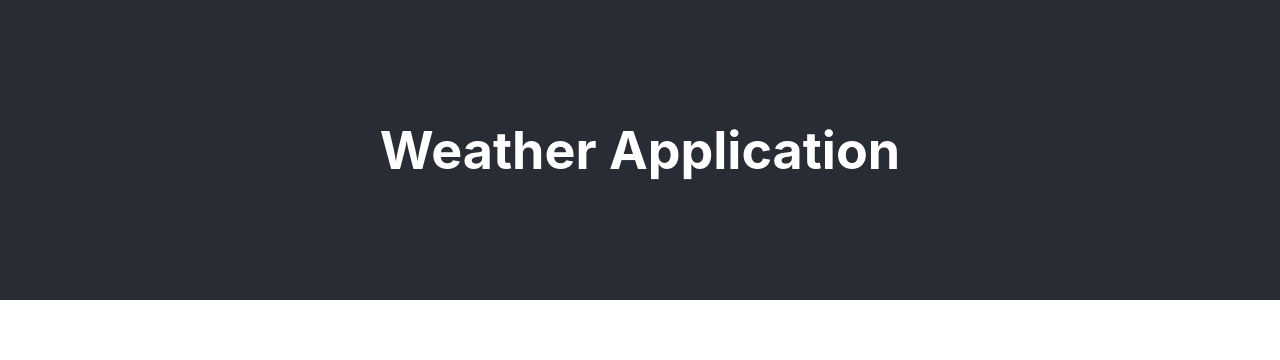
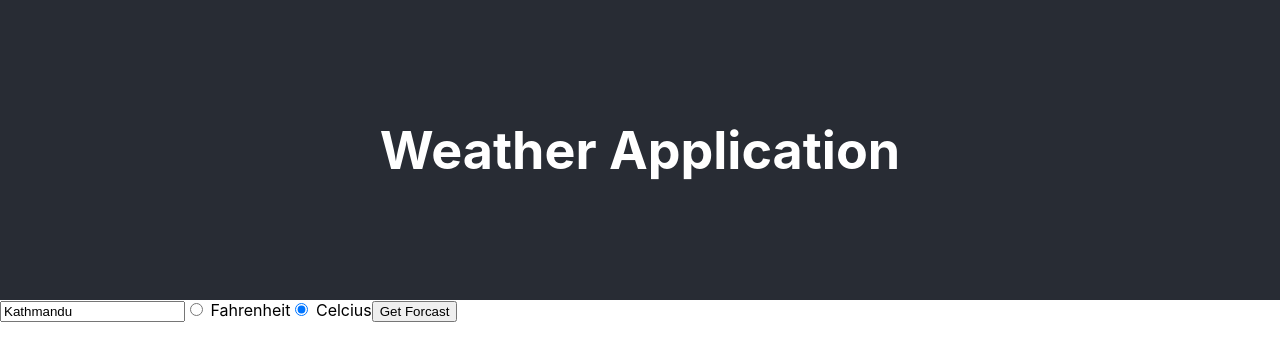
Before and after one commit to RaskinMaharjan/Weather-Application, a React (Create React App) app: page / in a window 1280 px wide. Shown: the top 360 px of the page. Built offline with nearby package versions, Linux system fonts and the light colour scheme.

Commit message:
add searchBar and Forcast components

```diff
--- a/src/App.js
+++ b/src/App.js
@@ -1,15 +1,59 @@
-import React from 'react';
-import logo from './logo.svg';
+import React, {Component} from 'react';
 import './App.css';
+import Forcast from './components/Forcast/Forcast';
+import SearchBar from './components/SearchBar/SearchBar';
 
-function App() {
+
+class App extends Component{
+
+  state = {
+    city : "Kathmandu",
+    unit : "metric",
+    weatherData : {}
+  }
+
+  onCityChangeHandler = (e) => {
+    const city = e.target.value;
+    this.setState({city : city})
+ }
+
+  onUnitChangeHandler = (e) => {
+    const unit = e.target.value;
+     this.setState({unit : unit})
+  }
+
+  fetchWeatherData = () => {
+  // TODO: fetch response data from open weather map api
+  const city = this.state.city;
+  const unit = this.state.unit;
+  console.log("The request sent to api with params city = ", city, "and unit=", unit );
+  this.setState(
+    {
+      weatherData : {"coord":{"lon":85.32,"lat":27.72},"weather":[{"id":803,"main":"Clouds","description":"broken clouds","icon":"04n"}],"base":"stations","main":{"temp":23,"feels_like":25.2,"temp_min":23,"temp_max":23,"pressure":1013,"humidity":83},"visibility":7000,"wind":{"speed":2.1,"deg":270},"clouds":{"all":75},"dt":1601818551,"sys":{"type":1,"id":9201,"country":"NP","sunrise":1601770372,"sunset":1601812903},"timezone":20700,"id":1283240,"name":"Kathmandu","cod":200}
+    }
+  )
+
+  }
+
+
+  render(){
     return (
       <div className="App">
         <header className="App-header">
           <h1>Weather Application</h1>
         </header>
+        <SearchBar
+            city={this.state.city}
+            unit={this.state.unit}
+            fetchData = {this.fetchWeatherData}
+            handleUnit = {this.onUnitChangeHandler}
+            handleCity ={this.onCityChangeHandler}
+        />
+          <Forcast data = {this.state.weatherData}/>
       </div>
     );
   }
 
+}
+
 export default App;
--- /dev/null
+++ b/src/components/Forcast/Forcast.js
@@ -0,0 +1,22 @@
+import React from 'react';
+
+const forcast = (props) => {
+
+    let content = null;
+    if(props.data.hasOwnProperty('main'))  {
+
+     content =     <div className = 'forcast'>
+                         <p>It is currently {props.data.main.temp} degree Celcus with humidity {props.data.main.humidity}</p>
+                    </div>
+    }
+
+    return (
+        <div>
+        {content}
+        </div>
+
+    );
+
+}
+
+export default forcast;
--- /dev/null
+++ b/src/components/SearchBar/SearchBar.js
@@ -0,0 +1,15 @@
+import React from 'react';
+
+const searchBar = (props) => {
+console.log(props);
+    return (
+        <div className = 'searchBar'>
+                <input type ='text' placeholder='city name' maxLength='50' value= {props.city} onChange={props.handleCity}/>
+                <input type ='radio' name='units' value='imperial' checked= {props.unit === 'imperial'} onChange={props.handleUnit}/> Fahrenheit
+                <input type ='radio' name='units' value='metric' checked= {props.unit === 'metric'} onChange={props.handleUnit}/> Celcius
+                <button onClick={props.fetchData}> Get Forcast </button>
+        </div>
+    )
+}
+
+export default searchBar;
```
Lines whose indentation alone changed are shown as unchanged.
